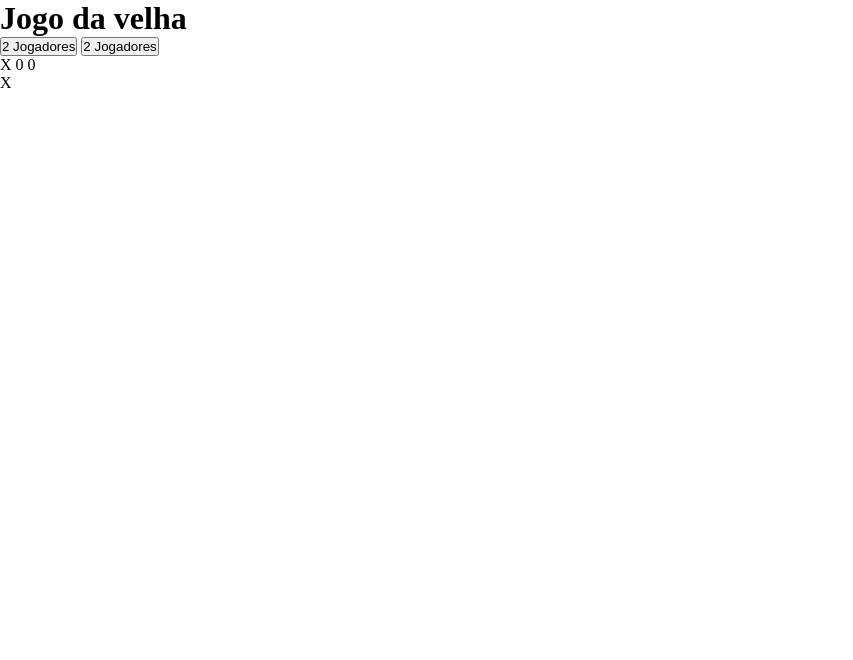
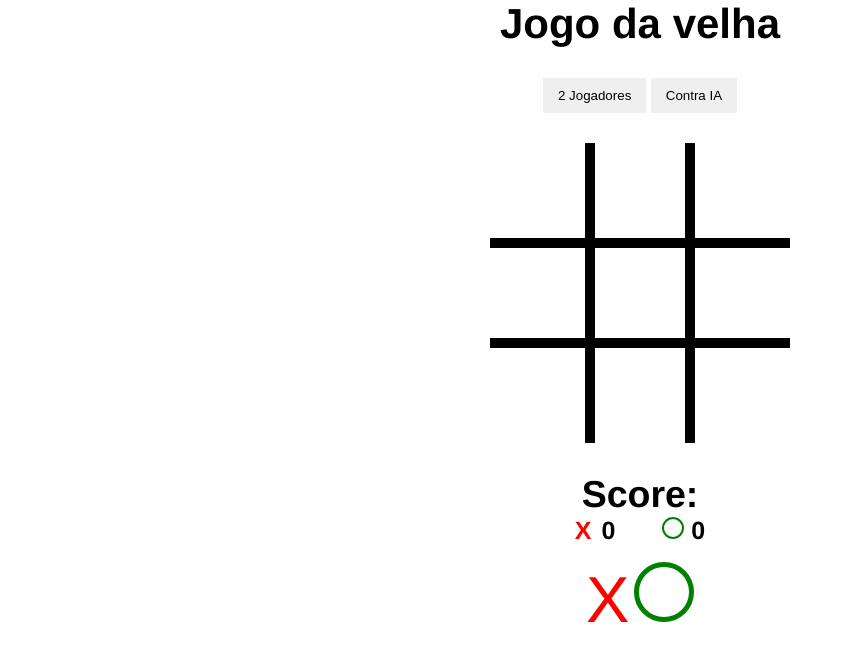
Before and after one commit to waynemldz/learning-js, a plain HTML site: page jogo da velha/index.html in a window 1280 px wide. Shown: the whole page, without its empty margins (0-853 px from the left). Drawn offline with Linux system fonts and the light colour scheme.

Commit message:
learning

```diff
--- a/jogo da velha/index.html
+++ b/jogo da velha/index.html
@@ -10,7 +10,7 @@
     <h1>Jogo da velha</h1>
     <div id="buttons-container">
         <button id="2-players">2 Jogadores</button>
-        <button id="ai-player">2 Jogadores</button>
+        <button id="ai-player">Contra IA</button>
     </div>
     <div id="container" class="hide">
         <div class="box" id="block-1"></div>
@@ -24,6 +24,7 @@
         <div class="box" id="block-9"></div>
 
         <div id="scoreboard-container">
+            <h2>Score:</h2>
             <span class="score-box">
                 <span id="x-scoreboard">X</span>
                 <span id="scoreboard-1">0</span>
--- a/jogo da velha/style.css
+++ b/jogo da velha/style.css
@@ -2,3 +2,121 @@
     margin: 0;
     padding: 0;
 }
+
+body{
+    text-align: center;
+    font-family: Helvetica, sans-serif;
+}
+
+h1{
+    font-size: 42px;
+}
+
+/* Bottons */
+
+#buttons-container button{
+    border: none;
+    padding: 10px 15px;
+    margin: 30px 0;
+}
+
+/* Game */
+
+#container{
+    display: flex;
+    width: 300px;
+    flex-direction: row;
+    flex-wrap: wrap;
+    position: relative;
+    margin: auto;
+}
+
+.box{
+    height: 100px;
+    border: 5px solid #000;
+    box-sizing: border-box;
+    flex: 1 1 33%;
+}
+
+#block-1, #block-2, #block-3{
+    border-top: none;
+}
+
+#block-1, #block-4, #block-7{
+    border-left: none;
+}
+
+#block-7, #block-8, #block-9{
+    border-bottom: none;
+}
+
+#block-3, #block-6, #block-9{
+    border-right: none;
+}
+
+/* Simbols */
+
+.x{
+    font-size: 65px;
+    color: red;
+    display: inline-block;
+    line-height: 100px;
+}
+
+.o{
+    width: 50px;
+    height: 50px;
+    border: 5px solid green;
+    border-radius: 50%;
+    display: inline-block;margin-top: 17px;
+}
+
+/* Hide class */
+
+/* .hide{
+    display: none !important;
+} */
+
+/* Scoreboard */
+
+#scoreboard-container{
+    font-weight: bold;
+    margin-top: 30px;
+    font-size: 25px;
+    position: relative;
+    margin-left: auto;
+    margin-right: auto;
+}
+
+.score-box{
+    margin: 0 20px;
+}
+
+#x-scoreboard{
+    color: red;
+    margin-right: 3px;
+}
+
+#o-scoreboard{
+    display: inline-block;
+    width: 18px;
+    height: 18px;
+    border: 2px solid green;
+    border-radius: 50%;
+}
+/* Win message */
+
+#message p{
+    position: absolute;
+    margin-left: auto;
+    margin-right: auto;
+    left: 0;
+    right: 0;
+    top: 150px;
+    width: 500px;
+    font-size: 50px;
+    background-color: #000;
+    color: #fff;
+    padding: 20px;
+    display: none;
+}
```
Also changed, not shown: jogo da velha/script.js (added).
